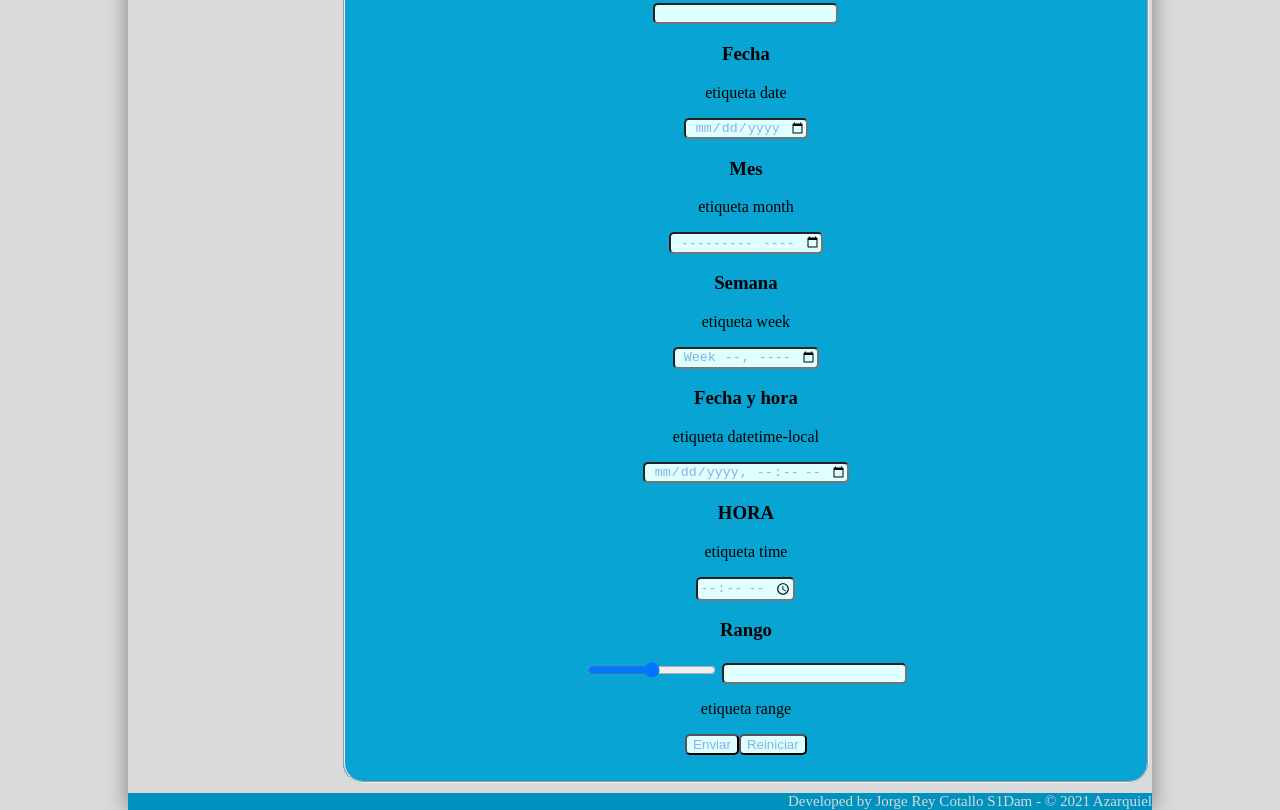
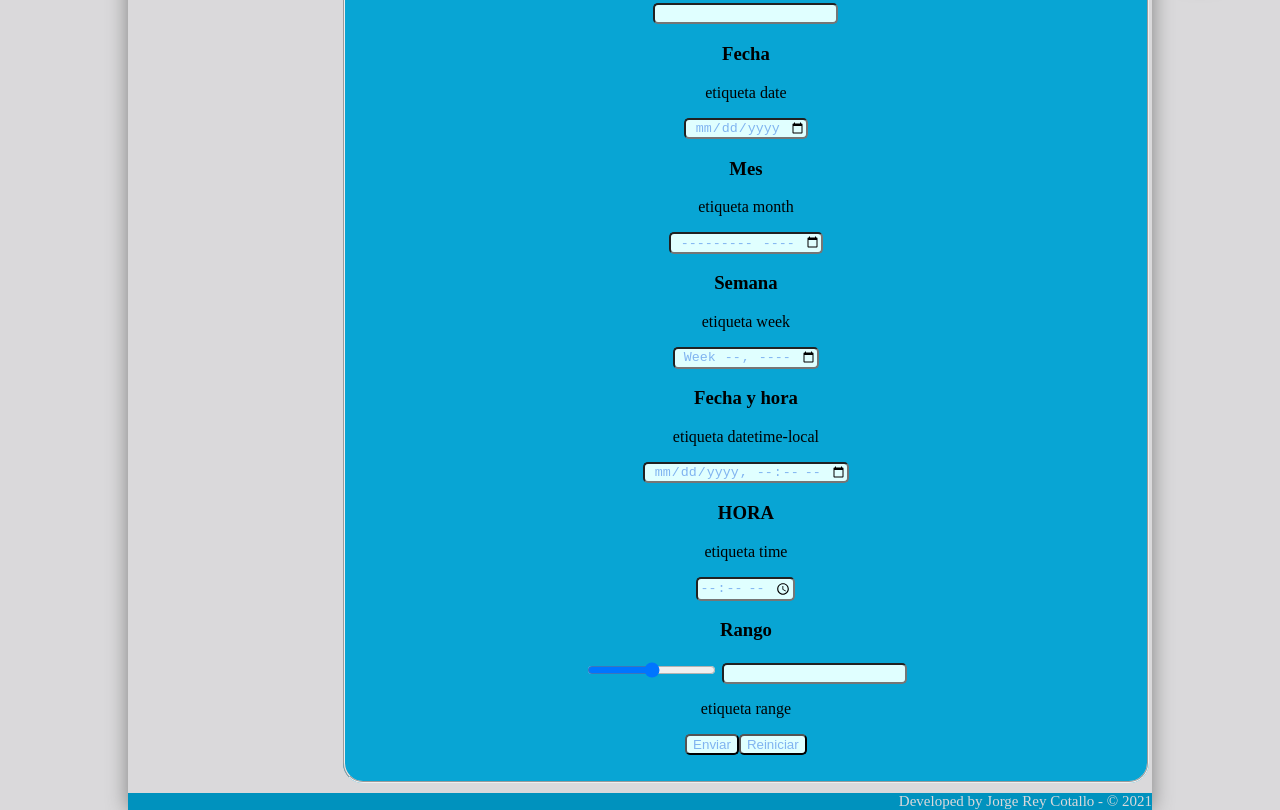
Before and after one commit to reycotallo98/web, a plain HTML site: page form.html in a window 1280 px wide. Shown: the part 778-1588 px from the top of the page. Drawn offline with Linux system fonts and the light colour scheme.

Commit message:
Update form.html

```diff
--- a/form.html
+++ b/form.html
@@ -85,7 +85,7 @@
             <a href="" class="btn-flotante"><img src="img/flecha arriba.png" alt="ir arriba"></a>
             <div class="cb"></div>
             <footer>
-                Developed by Jorge Rey Cotallo S1Dam - &copy; 2021 Azarquiel
+                Developed by Jorge Rey Cotallo - &copy; 2021
             </footer>
         </div>
 
```
